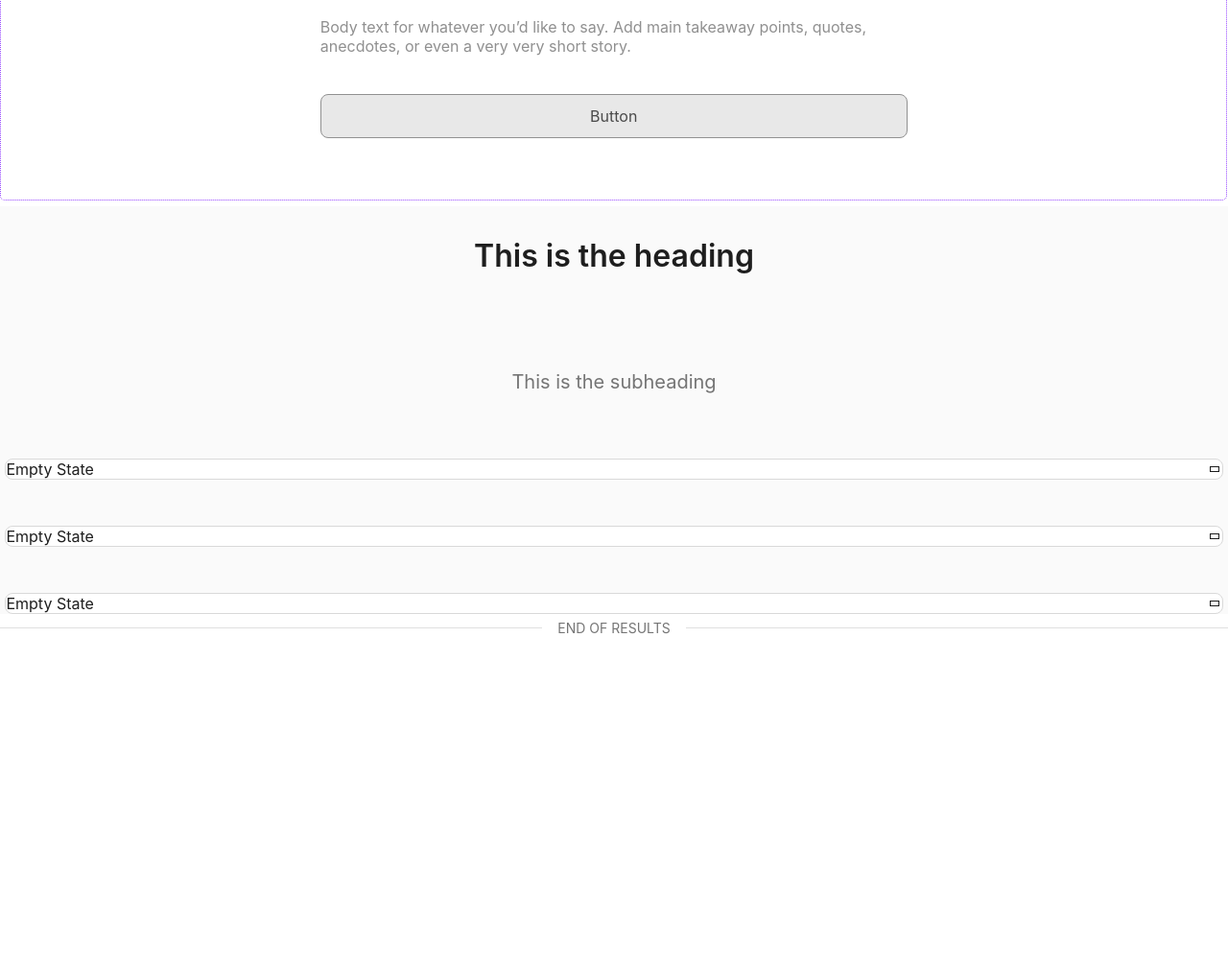
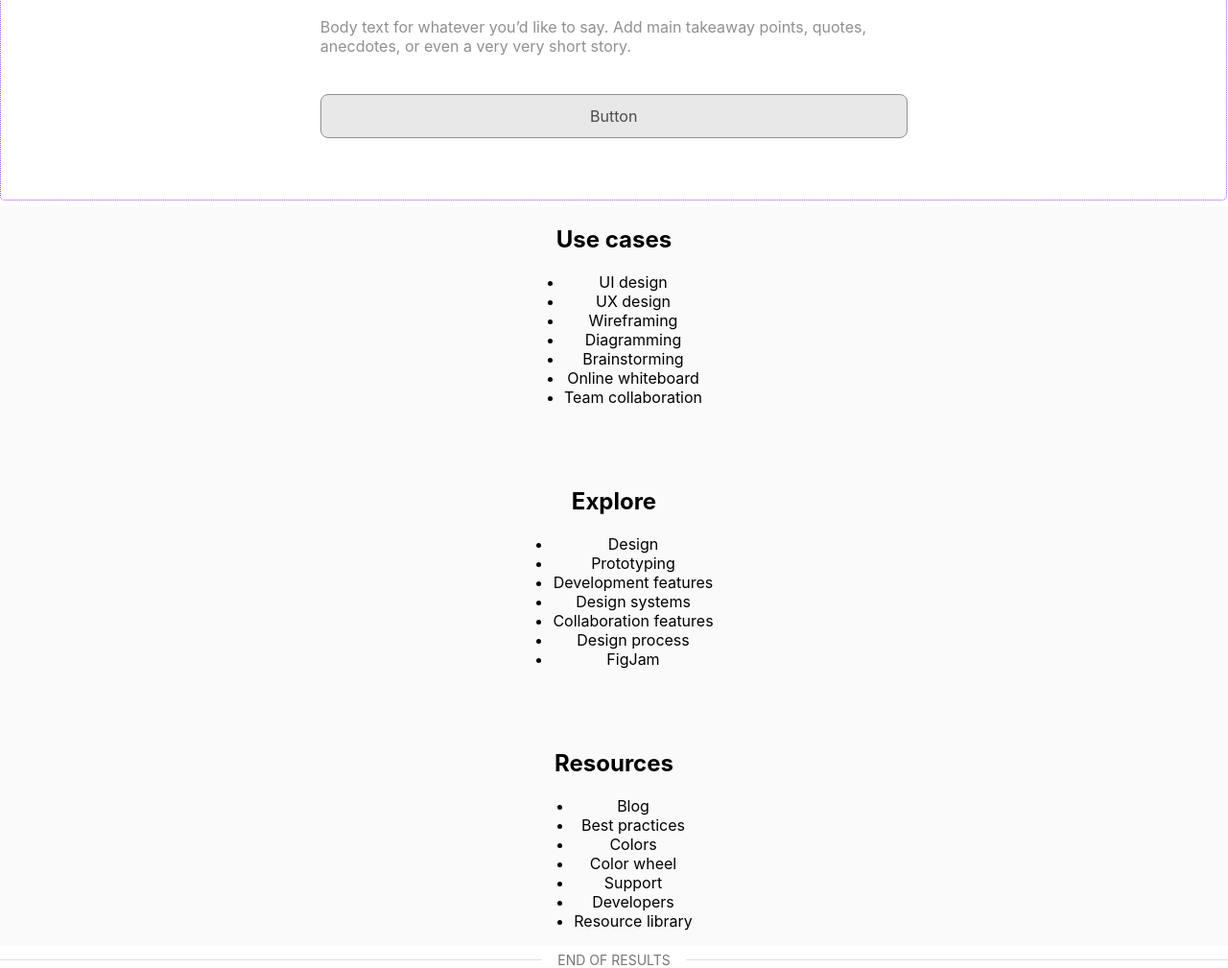
Before and after one commit to meilioneil/Data_Bolt, a Flask app: page / in a window 1280 px wide. Shown: the part 1665-2674 px from the top of the page at 96% size. Before the commit the page ends 2326 px from the top, so only its background shows below. Run offline with Flask 3, Linux system fonts and the light colour scheme; some libraries are stand-ins or nearby versions.

Commit message:
Update index.html

```diff
--- a/Webpage/templates/index.html
+++ b/Webpage/templates/index.html
@@ -52,19 +52,41 @@
         </div>
 
         <footer class="footer">
-            <h3>This is the heading</h3>
-            <p>This is the subheading</p>
-            <div class="empty-state">
-                <span>Empty State</span>
-                <div></div>
+            <div class="footer-column">
+                <h2>Use cases</h2>
+                <ul>
+                    <li>UI design</li>
+                    <li>UX design</li>
+                    <li>Wireframing</li>
+                    <li>Diagramming</li>
+                    <li>Brainstorming</li>
+                    <li>Online whiteboard</li>
+                    <li>Team collaboration</li>
+                </ul>
             </div>
-            <div class="empty-state">
-                <span>Empty State</span>
-                <div></div>
+            <div class="footer-column">
+                <h2>Explore</h2>
+                <ul>
+                    <li>Design</li>
+                    <li>Prototyping</li>
+                    <li>Development features</li>
+                    <li>Design systems</li>
+                    <li>Collaboration features</li>
+                    <li>Design process</li>
+                    <li>FigJam</li>
+                </ul>
             </div>
-            <div class="empty-state">
-                <span>Empty State</span>
-                <div></div>
+            <div class="footer-column">
+                <h2>Resources</h2>
+                <ul>
+                    <li>Blog</li>
+                    <li>Best practices</li>
+                    <li>Colors</li>
+                    <li>Color wheel</li>
+                    <li>Support</li>
+                    <li>Developers</li>
+                    <li>Resource library</li>
+                </ul>
             </div>
         </footer>
 
```
